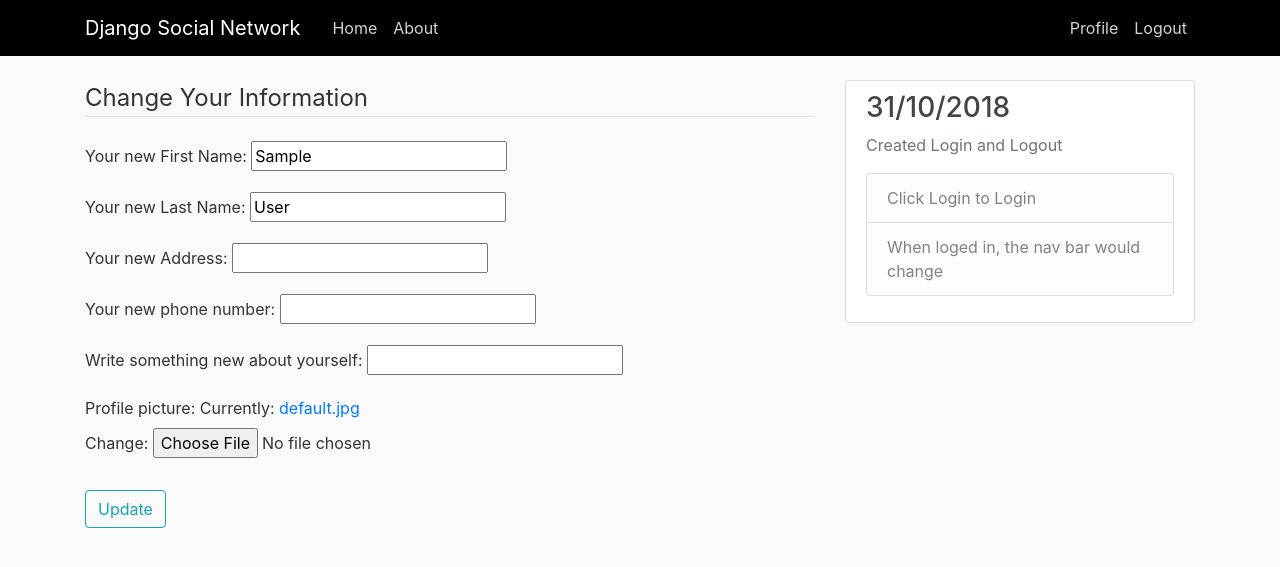
After one commit to DK-Nguyen/django-social-network, a Django app: page /profile/changeInfo in a window 1280 px wide. The commit adds this page. Shown: the top 567 px of the page. Run offline with Django 3.2, Linux system fonts and the light colour scheme; the visitor is signed in with stand-in values (Sample User, id 1); some libraries are stand-ins or nearby versions.

Commit message:
user infor changes

```diff
--- a/users/forms.py
+++ b/users/forms.py
@@ -1,4 +1,3 @@
-import re
 from django import forms
 from users.models import SiteUser
 from django.contrib.auth.forms import UserCreationForm
@@ -29,3 +28,15 @@
     class Meta:
         model = SiteUser
         fields = UserCreationForm.Meta.fields + ('first_name', 'last_name', 'address', 'phone_number', 'bio')
+
+
+class UserUpdateForm(forms.ModelForm):
+    address = forms.CharField(required=True, label='Your new Address')
+    first_name = forms.CharField(required=True, max_length=150, label="Your new First Name")
+    last_name = forms.CharField(required=True, max_length=150, label="Your new Last Name")
+    phone_number = forms.CharField(label="Your new phone number", required=True)
+    bio = forms.CharField(required=False, label='Write something new about yourself')
+
+    class Meta:
+        model = SiteUser
+        fields = ['first_name', 'last_name', 'address', 'phone_number', 'bio', 'profile_picture']
--- a/users/models.py
+++ b/users/models.py
@@ -16,9 +16,3 @@
 
     def name(self):
         return self.first_name + self.last_name
-
-#
-# class Profile(models.Model):
-#     # when a user is deleted, also delete the profile, but not otherwise
-#     user = models.OneToOneField(SiteUser, on_delete=models.CASCADE)
-#
--- /dev/null
+++ b/users/templates/users/change_info.html
@@ -0,0 +1,13 @@
+{% extends "users/base.html" %}
+{% block content %}
+    <form method="POST" enctype="multipart/form-data">
+        {% csrf_token %}
+        <fieldset class="form-group">
+            <legend class="border-bottom mb-4">Change Your Information</legend>
+            {{ u_form.as_p }}
+        </fieldset>
+        <div class="form-group">
+            <button class="btn btn-outline-info" type="submit">Update</button>
+        </div>
+    </form>
+{% endblock content %}
--- a/users/templates/users/profile.html
+++ b/users/templates/users/profile.html
@@ -12,6 +12,6 @@
           <p class="text-secondary">{{ user.bio }}</p>
         </div>
       </div>
-      <!-- FORM HERE -->
+      <a class="btn btn-default" href="{% url 'change_info' %} ">Change Your Information</a>
     </div>
 {% endblock content %}
--- a/users/urls.py
+++ b/users/urls.py
@@ -9,4 +9,5 @@
     path('login/', auth_views.LoginView.as_view(template_name='users/login.html'), name='login'),
     path('logout/', auth_views.LogoutView.as_view(template_name='users/logout.html'), name='logout'),
     path('profile/', users_views.profile, name='profile'),
+    path('profile/changeInfo', users_views.change_info, name='change_info')
 ]
--- a/users/views.py
+++ b/users/views.py
@@ -1,6 +1,6 @@
 from django.shortcuts import render, redirect
 from django.contrib import messages
-from .forms import UserRegisterForm
+from .forms import UserRegisterForm, UserUpdateForm
 from django.contrib.auth.decorators import login_required
 
 
@@ -28,3 +28,20 @@
 @login_required
 def profile(request):
     return render(request, 'users/profile.html')
+
+
+def change_info(request):
+    if request.method == 'POST':
+        u_form = UserUpdateForm(request.POST, request.FILES, instance=request.user)
+        if u_form.is_valid():
+            u_form.save()
+            messages.success(request, f'Your account has been updated!')
+            return redirect('profile')
+    else:
+        u_form = UserUpdateForm(instance=request.user)
+
+    context = {
+        'u_form': u_form,
+    }
+
+    return render(request, 'users/change_info.html', context)
```
